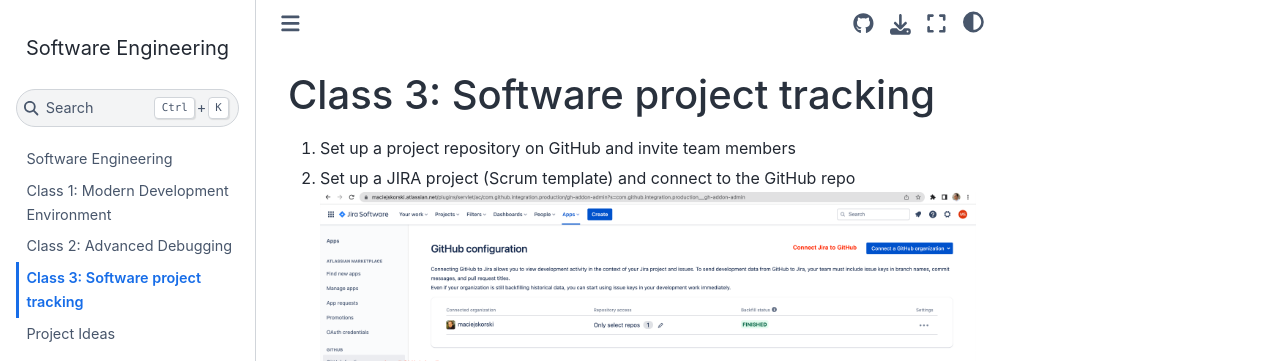
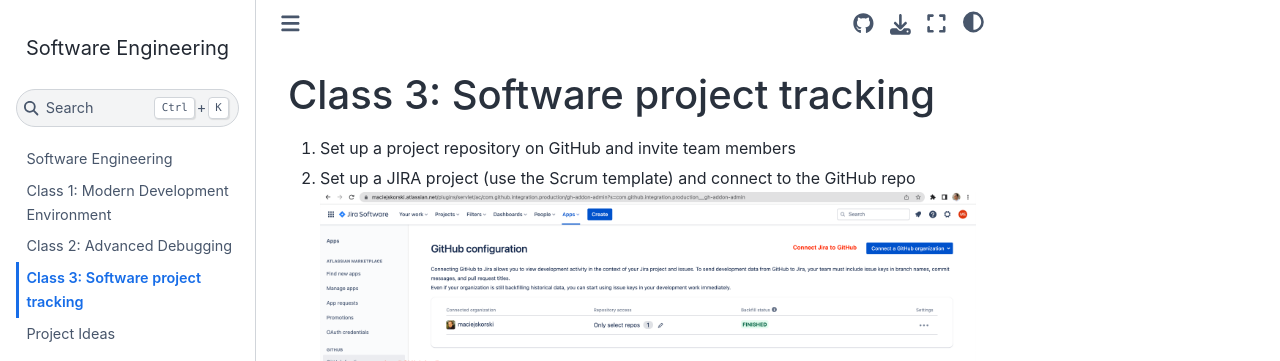
Before and after one commit to maciejskorski/software_engineering, a Jupyter Book: the page built from docs/project_management.md, in a window 1280 px wide and 1027 px high. Shown: the top 361 px of the window. Built offline with Jupyter Book 1.0.4 settings and Sphinx 7.4.7 and the Sphinx Book theme 1.1.4, drawn with Linux system fonts in a browser that asks for light colours.

Commit message:
update docs

```diff
--- a/docs/project_management.md
+++ b/docs/project_management.md
@@ -2,7 +2,7 @@
 
 1. Set up a project repository on GitHub and invite team members
 
-2. Set up a JIRA project (Scrum template) and connect to the GitHub repo
+2. Set up a JIRA project (use the Scrum template) and connect to the GitHub repo
 ![Jira app for GitHub](figures/Jira_GitHub_app.png)
 
 3. Test that GitHub changes are tracked by Jira, by committing with issue keys!
```
